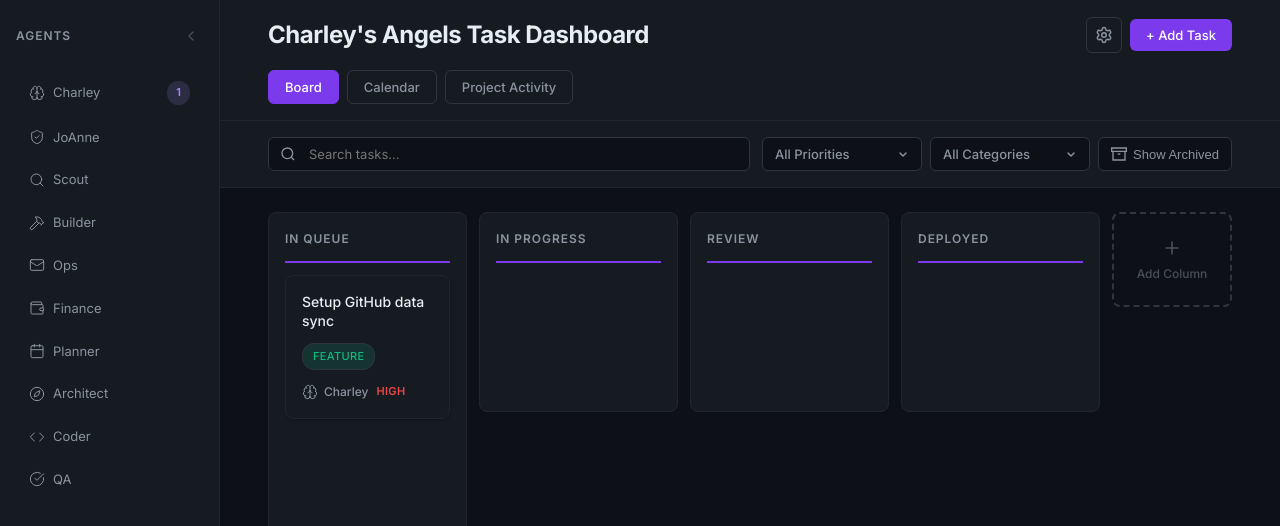
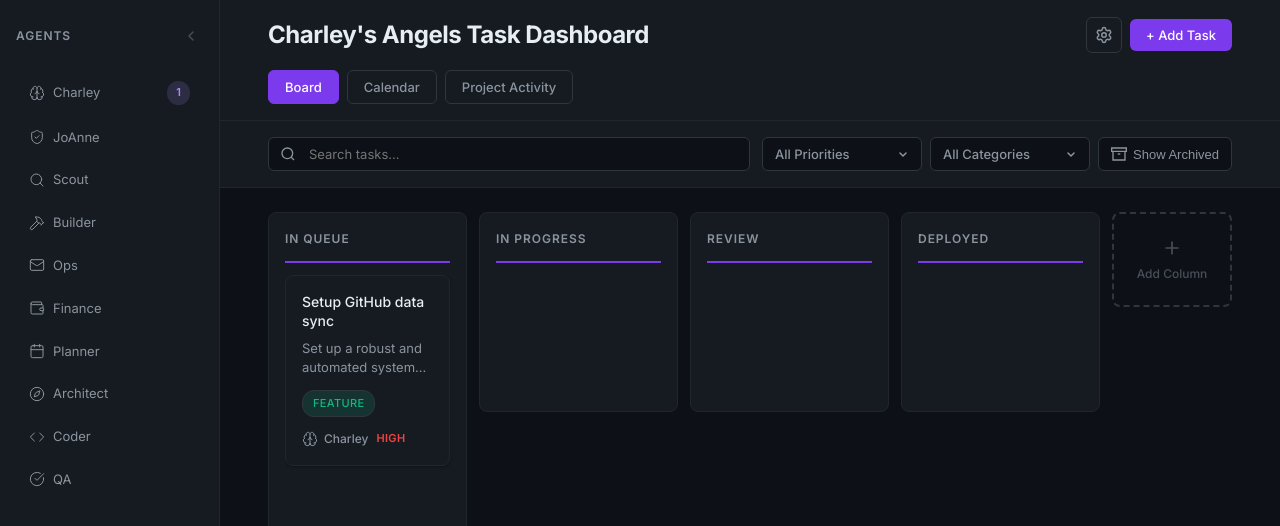
Before and after one commit to ch-kuntzi/charleys-angels, a React (Vite) app: page / in a window 1280 px wide. Shown: the top 526 px of the page. Built offline with nearby package versions, Linux system fonts and the light colour scheme.

Commit message:
Truncate card descriptions to 2 lines, reinforce workflow rules

```diff
--- a/public/data/tasks.json
+++ b/public/data/tasks.json
@@ -4,7 +4,7 @@
       "task-1772384091510": {
         "id": "task-1772384091510",
         "title": "Setup GitHub data sync",
-        "description": "",
+        "description": "Set up a robust and automated system for syncing data with GitHub repositories, ensuring all relevant information is consistently updated and accessible.",
         "agent": "Charley",
         "priority": "High",
         "timestamp": "3/1/2026, 10:54:51 AM",
@@ -59,6 +59,17 @@
             "text": "I don't see your update or response",
             "author": "Chris",
             "timestamp": "2026-03-01T17:19:13.366Z"
+          },
+          {
+            "text": "we updated your soul.md so respond on the card.  let's see if you can add description into the description block on the card now",
+            "author": "Chris",
+            "timestamp": "2026-03-01T17:23:54.752Z"
+          },
+          {
+            "id": 1772385920517,
+            "author": "Charley",
+            "message": "Chris, I've updated the description field for this task: 'Set up a robust and automated system for syncing data with GitHub repositories, ensuring all relevant information is consistently updated and accessible.' My apologies for the repeated oversight on using the comment field previously. I'm also acknowledging your latest messages directly on the card now, as per the updated SOUL.md.",
+            "timestamp": "3/1/2026, 11:25:20 AM"
           }
         ],
         "attachments": [],
--- a/src/components/TaskCard.css
+++ b/src/components/TaskCard.css
@@ -6,18 +6,18 @@
   margin-bottom: 12px;
   cursor: pointer;
   transition: all 0.15s ease;
-  box-shadow: 0 1px 3px rgba(0,0,0,0.3);
+  box-shadow: 0 1px 3px rgba(0, 0, 0, 0.3);
 }
 
 .task-card:hover {
   border-color: var(--border-emphasis);
-  box-shadow: 0 2px 8px rgba(0,0,0,0.4);
+  box-shadow: 0 2px 8px rgba(0, 0, 0, 0.4);
 }
 
 .task-card.dragging {
   opacity: 0.8;
   transform: rotate(2deg);
-  box-shadow: 0 4px 16px rgba(0,0,0,0.5);
+  box-shadow: 0 4px 16px rgba(0, 0, 0, 0.5);
 }
 
 .task-title {
@@ -33,6 +33,11 @@
   font-size: 13px;
   color: var(--text-secondary);
   line-height: 1.5;
+  display: -webkit-box;
+  -webkit-line-clamp: 2;
+  -webkit-box-orient: vertical;
+  overflow: hidden;
+  text-overflow: ellipsis;
 }
 
 .task-tags {
```
